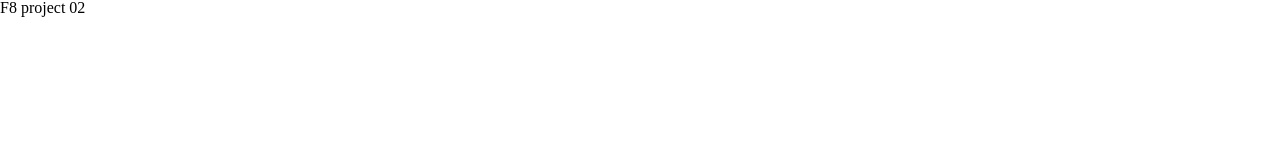
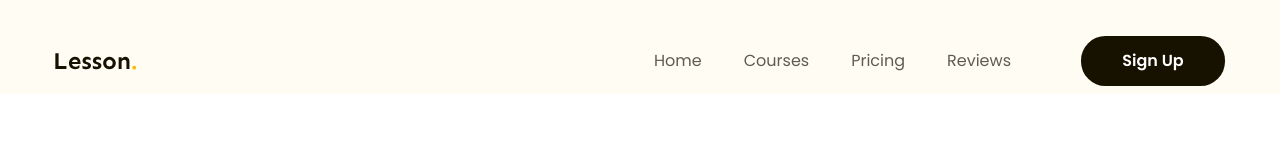
Before and after one commit to mxtruongplayboy/f8-htmlcss-02, a plain HTML site: page index.html in a window 1280 px wide. Drawn offline with Linux system fonts and the light colour scheme.

Commit message:
Thêm phần Fixed Navigation

```diff
--- a/assets/css/styles.css
+++ b/assets/css/styles.css
@@ -0,0 +1,91 @@
+* {
+    box-sizing: border-box;
+}
+
+:root {
+    --primary-color: #171100;
+}
+
+html {
+    font-size: 62.5%;
+}
+
+body {
+    font-size: 1.6rem;
+    font-family: "Poppins";
+}
+
+/* ========== COMMON ========== */
+.content {
+    width: 1170px;
+    max-width: calc(100% - 48px);
+    margin-left: auto;
+    margin-right: auto;
+}
+
+a {
+    text-decoration: none;
+}
+
+.btn {
+    display: inline-block;
+    min-width: 118px;
+    height: 50px;
+    border-radius: 24.5px;
+    background: var(--primary-color);
+    text-align: center;
+    color: #fff;
+    font-size: 1.6rem;
+    font-weight: 600;
+    line-height: 175%; /* 175% */
+}
+
+.btn:hover {
+    opacity: 0.9;
+}
+/* ========== HEADER ========== */
+.header {
+    background: #fffcf4;
+    position: sticky;
+    top: -28px;
+    z-index: 1;
+}
+
+.body {
+    display: flex;
+    align-items: center;
+    padding: 36px 0 8px;
+}
+
+.logo {
+    display: flex;
+}
+
+.navbar {
+    margin-left: auto;
+    display: flex;
+    align-items: center;
+}
+
+.navbar ul {
+    display: flex;
+}
+
+.navbar ul a {
+    color: #5f5b53;
+    font-size: 1.6rem;
+    font-weight: 400;
+    line-height: 175%;
+    padding: 8px 21px;
+}
+
+.navbar ul a:hover {
+    text-shadow: 1px 0 0 currentColor;
+    color: var(--primary-color);
+}
+
+.navbar .action-btn {
+    min-width: 144px;
+    padding-top: 11px;
+    margin-left: 49px;
+}
--- a/index.html
+++ b/index.html
@@ -8,10 +8,53 @@
         <!-- Reset -->
         <link rel="stylesheet" href="./assets/css/reset.css" />
 
+        <!-- Poppins & Sen -->
+        <link rel="preconnect" href="https://fonts.googleapis.com" />
+        <link rel="preconnect" href="https://fonts.gstatic.com" crossorigin />
+        <link
+            href="https://fonts.googleapis.com/css2?family=Poppins:ital,wght@0,100;0,200;0,300;0,400;0,500;0,600;0,700;0,800;0,900;1,100;1,200;1,300;1,400;1,500;1,600;1,700;1,800;1,900&family=Sen:wght@400;500;600;700;800&display=swap"
+            rel="stylesheet"
+        />
+
         <!-- Styles -->
         <link rel="stylesheet" href="./assets/css/styles.css" />
     </head>
     <body>
-        <h1>F8 project 02</h1>
+        <div class="test-hight" style="height: 1000px">
+            <!-- Header -->
+            <header class="header">
+                <div class="content">
+                    <div class="body">
+                        <!-- Logo -->
+                        <a href="#" class="logo">
+                            <img src="./assets/img/Logo.svg" alt="Lesson" />
+                        </a>
+
+                        <!-- Navigation -->
+                        <nav class="navbar">
+                            <ul>
+                                <li>
+                                    <a href="#!">Home</a>
+                                </li>
+                                <li>
+                                    <a href="#!">Courses</a>
+                                </li>
+                                <li>
+                                    <a href="#!">Pricing</a>
+                                </li>
+                                <li>
+                                    <a href="#!">Reviews</a>
+                                </li>
+                            </ul>
+
+                            <!-- Action -->
+                            <div class="action">
+                                <a href="#!" class="btn action-btn">Sign Up</a>
+                            </div>
+                        </nav>
+                    </div>
+                </div>
+            </header>
+        </div>
     </body>
 </html>
```
Also changed, not shown: assets/img/Logo.svg (added).
